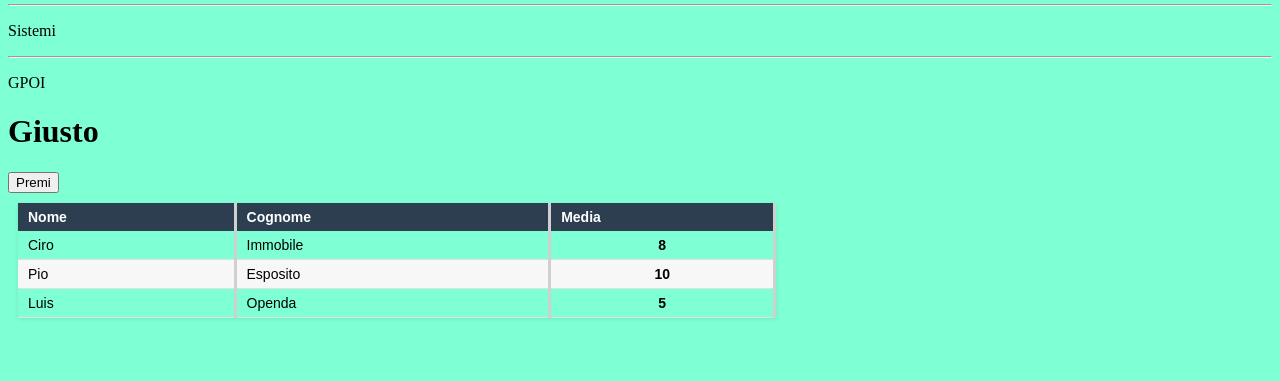
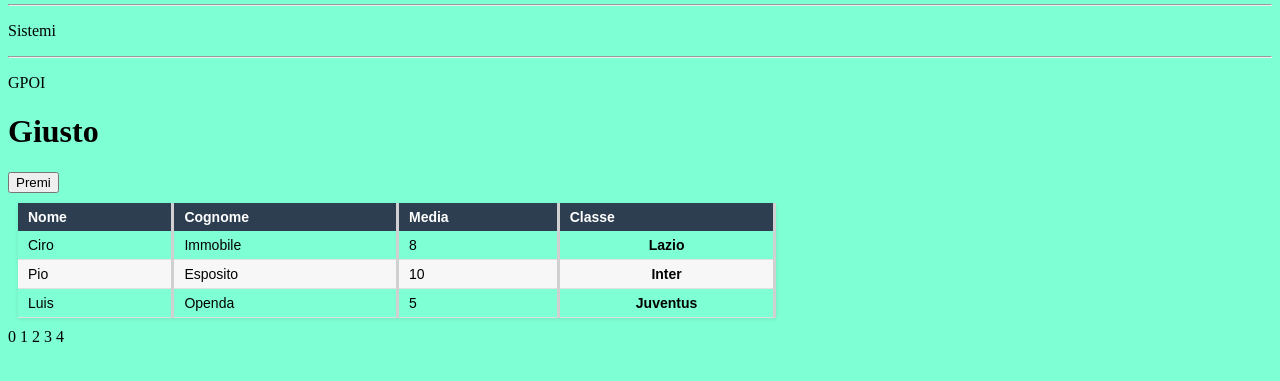
Before and after one commit to xRennyx/AppNumeri, a PHP site: page /indexH.php in a window 1280 px wide. Shown: the part 218-599 px from the top of the page. Run offline with PHP 8.4, Linux system fonts and the light colour scheme.

Commit message:
Update indexH.php

```diff
--- a/php/php+HTML/indexH.php
+++ b/php/php+HTML/indexH.php
@@ -1,27 +1,31 @@
 <?php
-#server side
+#server side, questa parte viene eseguita dal server
 $var='Buongiorno';
 $array=['Informatica', 'TPSIT', 'Sistemi', 'GPOI'];
 $var2=5;
 $var3='Giusto';
 $var4='Sbagliato';
+$var5=0;
 $msg='Questo è un messaggio per Javascript';
 $studenti=[
         [   'nome'=>'Ciro',
             'cognome'=>'Immobile',
-            'media'=>8
+            'media'=>8,
+            'classe'=>'Lazio'
         ],
         [   'nome'=>'Pio',
             'cognome'=>'Esposito',
-            'media'=>10
+            'media'=>10,
+            'classe'=>'Inter'
 
         ],
         [   'nome'=>'Luis',
             'cognome'=>'Openda',
-            'media'=>5
+            'media'=>5,
+            'classe'=>'Juventus'
 
         ]
-]
+]#studenti array che contiene array assocciativi
 ?>
 <!-- server side non esiste nel browser passa solo HTML php non visualizzabile -->
 <!doctype html>
@@ -32,7 +36,7 @@ $studenti=[
           content="width=device-width, user-scalable=no, initial-scale=1.0, maximum-scale=1.0, minimum-scale=1.0">
     <meta http-equiv="X-UA-Compatible" content="ie=edge">
     <link href="mystyle.css" rel="stylesheet">
-    <title>Document</title>
+    <title>Documento</title>
 </head>
 <body>
 <p>Ciao</p>
@@ -61,12 +65,16 @@ $studenti=[
     <tbody>
     <?php foreach ($studenti as $studente): ?>
         <tr>
-            <td><?= $studente['nome'] ?></td>
-            <td><?= $studente['cognome'] ?></td>
-            <td><?= $studente['media'] ?></td>
+            <?php foreach ($studente as $campo): ?>
+                <td><?= $campo ?></td>
+            <?php endforeach; ?>
         </tr>
     <?php endforeach; ?>
     </tbody>
 </table>
+</table>
+<?php while($var5<5):?>
+<a><?= $var5++ ?></a>
+<?php endwhile; ?>
 </body>
 </html>
```
